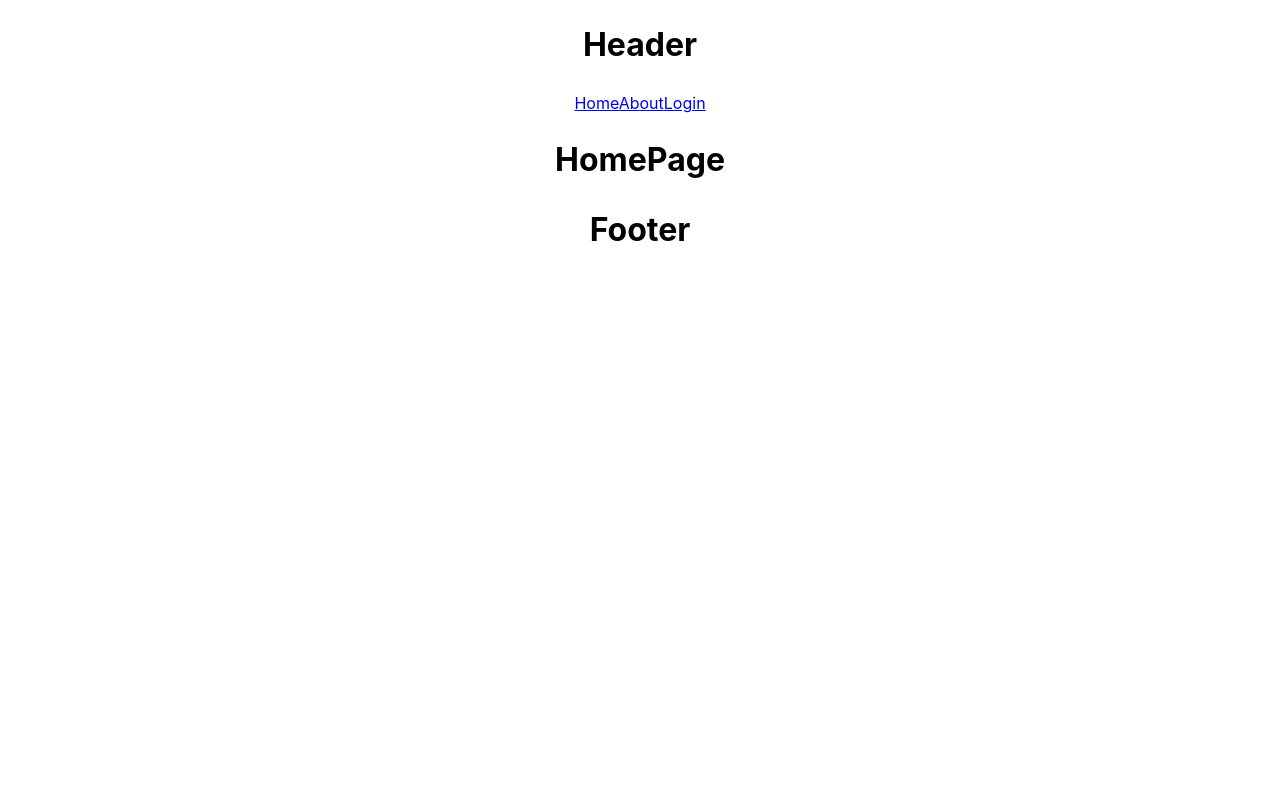
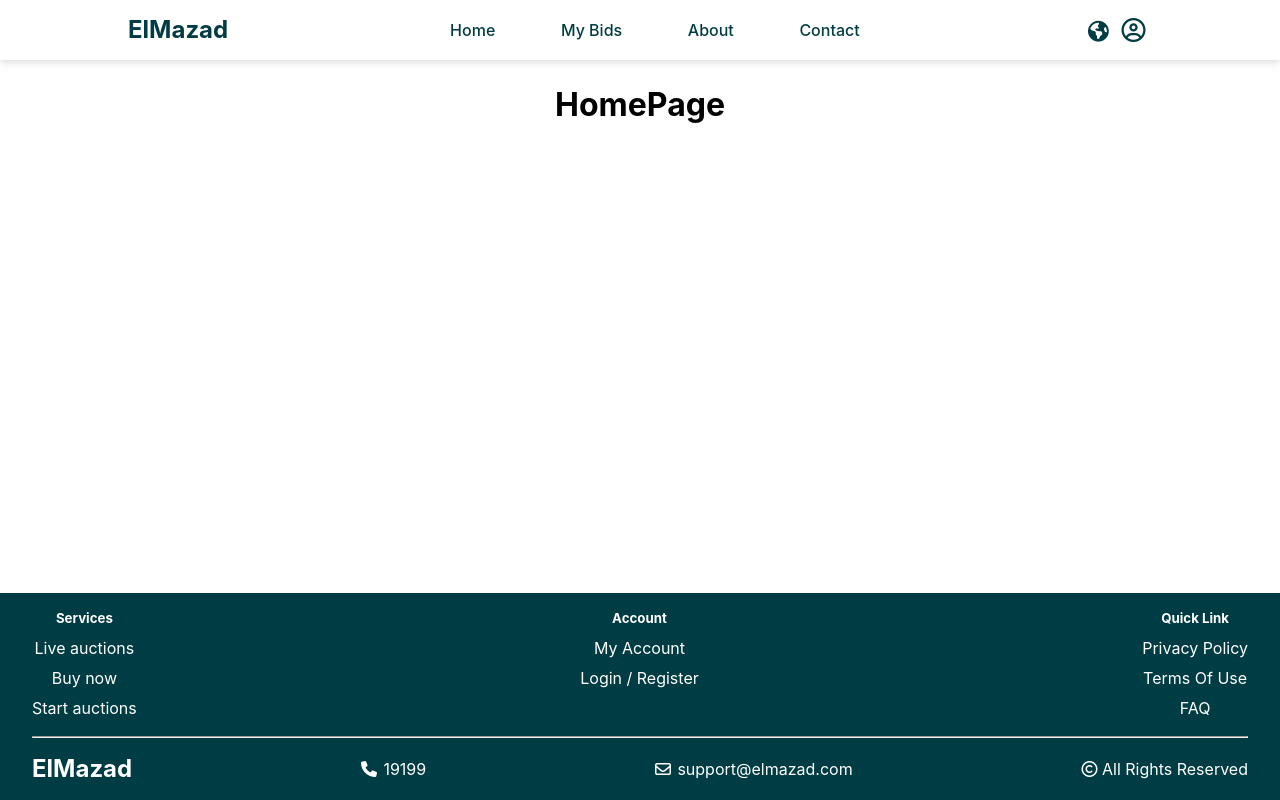
Before and after one commit to ShorokOsamaa/elmazad, a React (Vite) app: page / in a window 1280 px wide. Built offline with nearby package versions, Linux system fonts and the light colour scheme.

Commit message:
Add header and footer elements

```diff
--- a/index.html
+++ b/index.html
@@ -3,6 +3,10 @@
   <head>
     <meta charset="UTF-8" />
     <link rel="icon" type="image/png" href="/logo.png" />
+    <link
+      rel=" stylesheet"
+      href="https://cdnjs.cloudflare.com/ajax/libs/font-awesome/6.0.0-beta3/css/all.min.css"
+    />
     <meta name="viewport" content="width=device-width, initial-scale=1.0" />
     <title>ElMazad</title>
   </head>
--- a/src/App.css
+++ b/src/App.css
@@ -1,11 +1,204 @@
-#root {
+* {
+  box-sizing: border-box;
+}
+::selection {
+  background: #003c43;
+  color: #ffffff;
+}
+
+body {
   font-family: Inter, system-ui, Avenir, Helvetica, Arial, sans-serif;
   margin: 0 auto;
   padding: 0;
+  height: 100%;
   text-align: center;
+  display: flex;
+  flex-direction: column;
 
   line-height: 1.5;
   font-weight: 400;
   font-synthesis: none;
   text-rendering: optimizeLegibility;
 }
+
+.wrapper {
+  display: flex;
+  flex-direction: column;
+  min-height: 100vh;
+}
+
+.content {
+  flex: 1;
+}
+
+/* Header */
+
+header {
+  display: flex;
+  width: 100%;
+  height: 7.5vh;
+  padding: 0 10%;
+  box-shadow: 0px 2.98256px 7.4564px rgba(0, 0, 0, 0.15);
+  align-items: center;
+  justify-content: space-between;
+}
+
+#menu-bar {
+  font-size: 1.4rem;
+  color: #666;
+  border: 0.1rem solid #666;
+  border-radius: 0.5rem;
+  padding: 0.3rem 1rem;
+  cursor: pointer;
+  display: none;
+}
+
+.header-title {
+  /* color: #003c43; */
+  color: #003c43;
+  font-size: x-large;
+}
+nav {
+  display: flex;
+  width: 40%;
+  justify-content: space-between;
+}
+
+.nav-item {
+  text-decoration: none;
+  font-size: medium;
+  font-weight: 500;
+  color: #003c43;
+}
+.nav-item:hover {
+  font-weight: 700;
+  color: #888;
+}
+.header-profile {
+  font-size: 1.5rem;
+  padding: 0.4rem;
+}
+.header-lang {
+  font-size: 1.3rem;
+  padding: 0.4rem;
+
+  font-weight: 600;
+}
+
+.header-search {
+  width: 50%;
+  display: flex;
+  align-items: center;
+}
+.header-search > input {
+  border-radius: 0.2rem;
+  height: 2.2rem;
+  padding-left: 0.5rem;
+  background-color: rgba(0, 0, 0, 0.3);
+  border: 0rem;
+  width: 100%;
+  margin-left: auto;
+  color: #fff;
+}
+.header-search > input::placeholder {
+  text-transform: capitalize;
+  color: #aaa;
+}
+.header-search > label {
+  position: absolute;
+  right: 11%;
+  color: #fff;
+  cursor: pointer;
+  font-size: 1rem;
+  padding: 0 0.5rem;
+}
+
+.header-search > label:hover {
+  color: #aaa;
+}
+
+/* Footer */
+footer {
+  background-color: #003c43;
+  color: white;
+  padding: 0.8rem 2rem;
+  /* text-align: center; */
+  /* align-items: center; */
+}
+.footer-row-1 {
+  display: flex;
+  justify-content: space-between;
+}
+.footer-row-2 {
+  display: flex;
+  justify-content: space-between;
+  align-items: center;
+}
+.footer-col {
+  display: flex;
+  flex-direction: column;
+}
+.footer-col > p,
+h5 {
+  padding: 0;
+  margin: 0.2rem 0;
+}
+.footer-info {
+  display: flex;
+  align-items: center;
+}
+.footer-info > i {
+  display: inline;
+}
+.footer-title {
+  padding: 0;
+  margin: 0;
+}
+.footer-info-txt {
+  padding: 0;
+  margin: 0;
+  margin-left: 0.4rem;
+}
+
+/*media queries*/
+
+@media (max-width: 680px) {
+  #menu-bar {
+    display: initial;
+  }
+  header {
+    position: relative;
+    padding: 1rem;
+  }
+
+  .header-icons {
+    display: none;
+  }
+
+  nav {
+    visibility: hidden;
+  }
+
+  nav.active {
+    visibility: visible;
+    position: absolute;
+    top: 100%;
+    flex-direction: column;
+    left: 0;
+    right: 0;
+    background: #eee;
+    padding: 1rem 2rem;
+    border-top: 0.1rem solid rgba(0, 0, 0, 0.3);
+    width: 100%;
+  }
+
+  .nav-item {
+    display: block;
+    margin: 0.5rem 0;
+    padding: 0.5rem;
+    border-radius: 0.5rem;
+    border: 0.1rem solid rgba(0, 0, 0, 0.1);
+    background: #fff;
+    text-align: center;
+  }
+}
--- a/src/App.jsx
+++ b/src/App.jsx
@@ -7,8 +7,9 @@ import { Routes, Route } from "react-router-dom";
 
 function App() {
   return (
-    <div>
+    <div className="wrapper">
       <Header />
+      <div className="content">
         <Routes>
           <Route path="/" element={<HomePage />} />
           <Route path="/about" element={<AboutPage />} />
@@ -17,6 +18,7 @@ function App() {
           {/* <Route path="/signup" element={<HomePage />} /> */}
           {/* <Route path="/login" element={<HomePage />} /> */}
         </Routes>
+      </div>
       <Footer />
     </div>
   );
--- a/src/components/Footer.jsx
+++ b/src/components/Footer.jsx
@@ -1,7 +1,46 @@
 import "../App.css";
 
 function Footer() {
-  return <h1>Footer</h1>;
+  return (
+    <footer>
+      <div className="footer-row-1">
+        <div className="footer-col">
+          <h5>Services</h5>
+          <p>Live auctions</p>
+          <p>Buy now</p>
+          <p>Start auctions</p>
+        </div>
+        <div className="footer-col">
+          <h5>Account</h5>
+          <p>My Account</p>
+          <p>Login / Register</p>
+        </div>
+        <div className="footer-col">
+          <h5>Quick Link</h5>
+          <p>Privacy Policy</p>
+          <p>Terms Of Use</p>
+          <p>FAQ</p>
+        </div>
+      </div>
+
+      <hr style={{ margin: "0.8rem 0" }} />
+
+      <div className="footer-row-2">
+        <h2 className="footer-title">ElMazad</h2>
+        <div className="footer-info">
+          <i class="fa-solid fa-phone"></i>
+          <p className="footer-info-txt"> 19199</p>
+        </div>
+        <div className="footer-info">
+          <i class="fa-regular fa-envelope"></i>
+          <p className="footer-info-txt"> support@elmazad.com</p>
+        </div>
+        <div>
+          <i class="fa-regular fa-copyright"></i> All Rights Reserved
+        </div>
+      </div>
+    </footer>
+  );
 }
 
 export default Footer;
--- a/src/components/Header.jsx
+++ b/src/components/Header.jsx
@@ -1,19 +1,62 @@
 import "../App.css";
 import { Link } from "react-router-dom";
+import { useRef } from "react";
 
 function Header() {
+  const navRef = useRef(null);
+  const menuRef = useRef(null);
+
+  const toggleMenu = () => {
+    // if (navRef.current) {
+    navRef.current.classList.toggle("active");
+
+    menuRef.current.classList.toggle("fa-times");
+    // }
+  };
+
   return (
     <div>
-      <h1>Header</h1>
+      <header>
+        <h1 className="header-title">ElMazad</h1>
+
+        <nav ref={navRef}>
           <Link to="/" className="nav-item">
             Home
+          </Link>
+          <Link to="/mybids" className="nav-item">
+            My Bids
           </Link>
           <Link to="/about" className="nav-item">
             About
           </Link>
-      <Link to="/login" className="nav-item">
-        Login
+          <Link to="/contact" className="nav-item">
+            Contact
           </Link>
+        </nav>
+
+        {/* <div className="header-search">
+          <input
+            type="text"
+            id="search-bar"
+            placeholder="What are you looking for?"
+          ></input>
+          <label htmlFor="search-bar" className="fas fa-search"></label>
+        </div> */}
+        <div className="header-icons">
+          <div class="nav-item fa-solid fa-earth-americas header-lang"></div>
+          <Link
+            to="/profile"
+            className="nav-item fas fa-user-circle header-profile"
+          ></Link>
+        </div>
+
+        <div
+          id="menu-bar"
+          className="fas fa-bars"
+          onClick={toggleMenu}
+          ref={menuRef}
+        ></div>
+      </header>
     </div>
   );
 }
```
Lines whose indentation alone changed are shown as unchanged.
